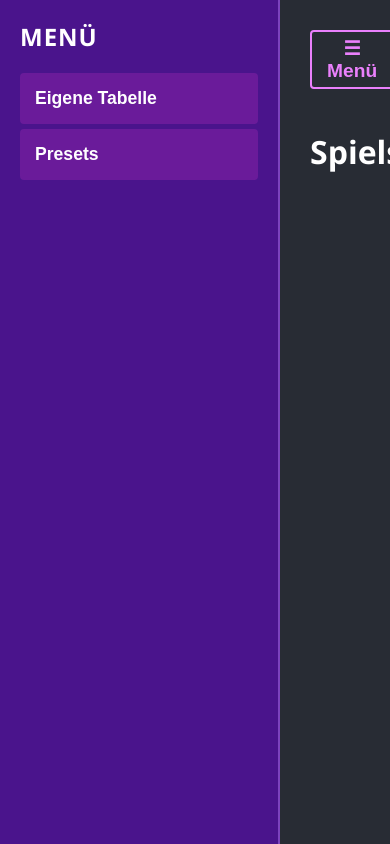
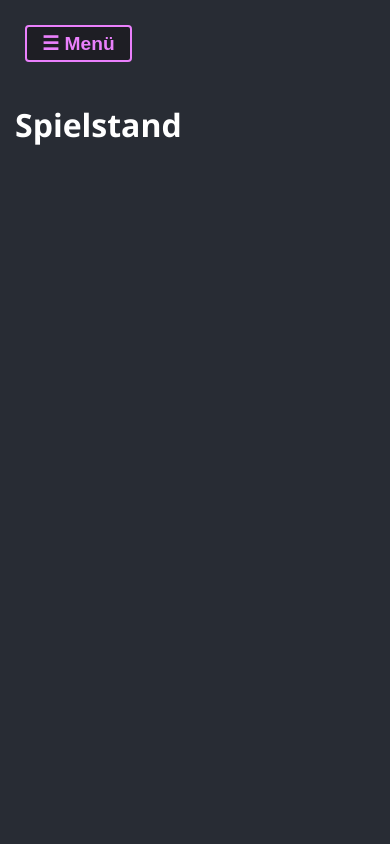
Before and after one commit to iTzLuhann/Spieltabelle, a plain HTML site: page index.html in a window 390 px wide. Drawn offline with Linux system fonts and the light colour scheme.

Commit message:
Add files via upload

```diff
--- a/script.js
+++ b/script.js
@@ -654,4 +654,23 @@ document.addEventListener('DOMContentLoaded', function() {
         neueWurfZeile(tbody, sAnz);
         if(advancedStatsCheckbox.checked) updateHeaderStats();
     }
+    // --- MOBILE OPTIMIERUNGEN ---
+
+    // 1. Beim Start auf Handy: Menü automatisch zuklappen
+    if(window.innerWidth <= 768) {
+        sidebar.classList.add('collapsed');
+    }
+
+    // 2. Funktion zum automatischen Schließen auf Handy
+    function autoCloseSidebarOnMobile() {
+        if(window.innerWidth <= 768) {
+            sidebar.classList.add('collapsed');
+        }
+    }
+
+    // 3. Buttons verknüpfen: Wenn man "Tabelle erstellen" klickt, Menü zu!
+    if(erstelleBtn) erstelleBtn.addEventListener('click', autoCloseSidebarOnMobile);
+    if(startDartsBtn) startDartsBtn.addEventListener('click', autoCloseSidebarOnMobile);
+    if(startMinigolfBtn) startMinigolfBtn.addEventListener('click', autoCloseSidebarOnMobile);
+    if(startBadmintonBtn) startBadmintonBtn.addEventListener('click', autoCloseSidebarOnMobile);
 });
--- a/style.css
+++ b/style.css
@@ -181,7 +181,43 @@ td[contenteditable="true"]:focus, .wurf-zelle:focus {
 ::-webkit-scrollbar { width: 10px; }
 ::-webkit-scrollbar-track { background: #4a148c; }
 ::-webkit-scrollbar-thumb { background-color: #7b1fa2; border-radius: 5px; border: 2px solid #4a148c; }
+/* Responsive Design (Handy-Anpassung) */
 @media (max-width: 768px) {
-    .sidebar { width: 280px; min-width: 280px; }
-    .sidebar.collapsed { margin-left: -280px; }
+    .app-container {
+        position: relative; /* Wichtig für das Overlay */
+        overflow-x: hidden; /* Verhindert seitliches Scrollen */
+    }
+
+    .sidebar {
+        position: absolute; /* Menü schwebt über dem Inhalt */
+        left: 0;
+        top: 0;
+        height: 100vh; /* Volle Höhe */
+        width: 85%; /* Deckt fast den ganzen Screen ab, aber man sieht noch Rand */
+        max-width: 320px;
+        z-index: 1000; /* Ganz weit vorne */
+        box-shadow: 5px 0 15px rgba(0,0,0,0.5); /* Schatten, damit es sich abhebt */
+    }
+
+    /* Wenn eingeklappt, schieben wir es komplett nach links raus */
+    .sidebar.collapsed {
+        margin-left: -100%;
+    }
+
+    /* Der Button "Menü" soll immer sichtbar und gut klickbar sein */
+    .toggle-btn {
+        position: sticky;
+        top: 10px;
+        left: 10px;
+        z-index: 500;
+        background-color: #1e1e24; /* Hintergrund, damit man Text lesen kann */
+        border-radius: 4px;
+        margin-left: 0;
+        margin-top: 10px;
+    }
+
+    .content {
+        padding: 15px; /* Etwas weniger Abstand auf Handy */
+        width: 100%; /* Nutzt jetzt den vollen Platz */
+    }
 }
```
